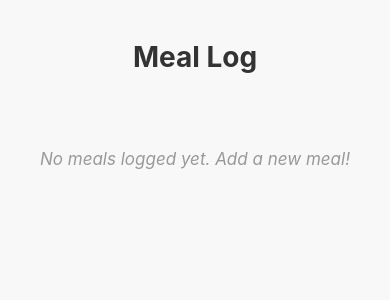
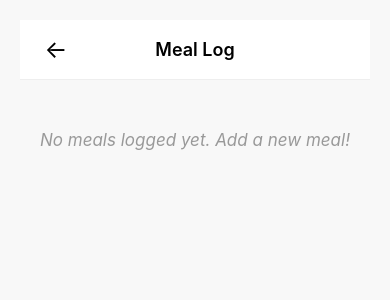
Before and after one commit to Kwaah-Jnr/Calorie-Checker, a React Native app: screen /LogScreen in a window 390 px wide. Shown: the top 300 px of the page. Built offline with nearby package versions, Linux system fonts and the light colour scheme.

Commit message:
improved the NewMealScreen and the back navigations

```diff
--- a/App.js
+++ b/App.js
@@ -4,15 +4,18 @@ import AppNavigator from './navigation/AppNavigator';
 import { StatusBar } from 'react-native';
 import { colors } from './constants/colors';
 import { MealProvider } from './context/MealContext';
+import { SafeAreaProvider } from 'react-native-safe-area-context';
 
 function App() {
   return (
+    <SafeAreaProvider>
       <MealProvider>
         <NavigationContainer>
           <StatusBar barStyle="dark-content" backgroundColor={colors.background} />
           <AppNavigator />
         </NavigationContainer>
       </MealProvider>
+    </SafeAreaProvider>
   );
 }
 
--- a/components/Header.js
+++ b/components/Header.js
@@ -1,44 +1,83 @@
 import React from 'react';
-import { View, Text, TouchableOpacity, StyleSheet } from 'react-native';
+import { View, Text, TouchableOpacity, StyleSheet, Platform } from 'react-native';
+import { SafeAreaView } from 'react-native-safe-area-context';
+import PropTypes from 'prop-types';
 import { colors } from '../constants/colors';
 import { ui } from '../constants/ui';
 
-/**
- * A reusable header component with back button and optional right action
- *
- * @param {Object} props - Component props
- * @param {string} props.title - Header title
- * @param {Function} props.onBackPress - Function to call when back button is pressed
- * @param {React.ReactNode} props.rightComponent - Optional component to render on the right side
- * @param {Object} props.style - Additional styles for the header container
- */
 const Header = ({
   title,
   onBackPress,
   rightComponent,
   style,
+  backIcon = '←',
+  variant = 'default',
 }) => {
+  const variantStyles = {
+    large: {
+      container: { height: 80 },
+      title: { fontSize: 22 },
+    },
+    transparent: {
+      container: {
+        backgroundColor: 'transparent',
+        borderBottomWidth: 0,
+      },
+    },
+  };
+
   return (
-    <View style={[styles.container, style]}>
+    <SafeAreaView edges={['top']} style={{ backgroundColor: colors.background }}>
+      <View style={[
+        styles.container,
+        variantStyles[variant]?.container,
+        style
+      ]}>
         {onBackPress ? (
-        <TouchableOpacity onPress={onBackPress} style={styles.backButton}>
-          <Text style={styles.backIcon}>←</Text>
+          <TouchableOpacity
+            onPress={onBackPress}
+            style={styles.backButton}
+            accessibilityLabel="Go back"
+            accessibilityRole="button"
+          >
+            <View style={styles.backButtonInner}>
+              <Text style={styles.backIcon}>{backIcon}</Text>
+            </View>
           </TouchableOpacity>
         ) : (
           <View style={styles.placeholder} />
         )}
 
-      <Text style={styles.title} numberOfLines={1}>
+        <Text style={[
+          styles.title,
+          variantStyles[variant]?.title
+        ]} numberOfLines={1}>
           {title}
         </Text>
 
-      {rightComponent ? (
-        rightComponent
-      ) : (
-        <View style={styles.placeholder} />
-      )}
+        <View style={styles.rightContainer}>
+          {rightComponent}
         </View>
+      </View>
+    </SafeAreaView>
   );
+};
+
+Header.propTypes = {
+  title: PropTypes.string.isRequired,
+  onBackPress: PropTypes.func,
+  rightComponent: PropTypes.node,
+  style: PropTypes.object,
+  backIcon: PropTypes.string,
+  variant: PropTypes.oneOf(['default', 'large', 'transparent']),
+};
+
+Header.defaultProps = {
+  onBackPress: null,
+  rightComponent: null,
+  style: {},
+  backIcon: '←',
+  variant: 'default',
 };
 
 const styles = StyleSheet.create({
@@ -47,15 +86,32 @@ const styles = StyleSheet.create({
     alignItems: 'center',
     justifyContent: 'space-between',
     paddingHorizontal: ui.padding,
-    paddingVertical: 15,
+    height: 60,
     backgroundColor: colors.background,
     borderBottomWidth: 1,
     borderBottomColor: colors.border,
+    ...Platform.select({
+      android: { elevation: 4 },
+      ios: {
+        shadowColor: '#000',
+        shadowOffset: { width: 0, height: 2 },
+        shadowOpacity: 0.1,
+        shadowRadius: 4,
+      },
+    }),
   },
   backButton: {
     padding: 8,
     width: 40,
     height: 40,
+    justifyContent: 'center',
+    alignItems: 'center',
+    borderRadius: 20,
+    overflow: 'hidden',
+  },
+  backButtonInner: {
+    width: '100%',
+    height: '100%',
     justifyContent: 'center',
     alignItems: 'center',
   },
@@ -69,11 +125,18 @@ const styles = StyleSheet.create({
     color: colors.text,
     flex: 1,
     textAlign: 'center',
+    marginHorizontal: 8,
   },
   placeholder: {
     width: 40,
     height: 40,
   },
+  rightContainer: {
+    width: 40,
+    height: 40,
+    justifyContent: 'center',
+    alignItems: 'flex-end',
+  },
 });
 
 export default Header;
--- a/constants/colors.js
+++ b/constants/colors.js
@@ -1,11 +1,11 @@
 export const colors = {
   background: '#ffffff',
-  text: '#111827',
+   text: '#000000',       // Header text color
+  border: '#EEEEEE',
   textSecondary: '#6b7280',
   primary: '#f59e0b',
   primaryDark: '#d97706',
   white: '#ffffff',
   gray: '#f3f4f6',
-  grayDark: '#e5e7eb',
-  border: '#d1d5db',
+  grayDark: '#e5e7eb'
 };
--- a/navigation/AppNavigator.js
+++ b/navigation/AppNavigator.js
@@ -4,7 +4,7 @@ import { createNativeStackNavigator } from '@react-navigation/native-stack';
 
 import WelcomeScreen from '../screens/WelcomeScreen';
 import GoalsScreen from '../screens/GoalsScreen';
-import CalorieDashboardScreen from '../screens/CalorieDashboardScreen';
+// import CalorieDashboardScreen from '../screens/CalorieDashboardScreen';
 import MealTrackerScreen from '../screens/MealTrackerScreen';
 import NewMealEntryScreen from '../screens/NewMealEntryScreen';
 import UserProfileScreen from '../screens/UserProfileScreen';
--- a/package.json
+++ b/package.json
@@ -19,10 +19,11 @@
     "@react-navigation/stack": "^7.4.2",
     "expo": "~53.0.20",
     "expo-status-bar": "~2.2.3",
+    "prop-types": "^15.8.1",
     "react": "19.0.0",
     "react-native": "0.79.5",
     "react-native-gesture-handler": "~2.24.0",
-    "react-native-safe-area-context": "5.4.0",
+    "react-native-safe-area-context": "^5.4.0",
     "react-native-screens": "~4.11.1"
   },
   "devDependencies": {
--- a/screens/GoalsScreen.js
+++ b/screens/GoalsScreen.js
@@ -15,18 +15,15 @@ const GoalsScreen = () => {
   return (
     <SafeAreaView style={styles.container}>
       {/* Top Bar */}
-      <View style={styles.topBar}>
-        <TouchableOpacity
-          style={styles.backButton}
-          onPress={() => navigation.goBack()}
-        >
-          <Text style={styles.backArrow}>←</Text>
-        </TouchableOpacity>
-        <Text style={styles.screenTitle}>Goals</Text>
-        <TouchableOpacity style={styles.settingsButton}>
-          <Text style={styles.settingsIcon}>⚙</Text>
-        </TouchableOpacity>
-      </View>
+      <Header
+  title="Goals"
+  onBackPress={() => navigation.goBack()}
+  rightComponent={
+    <TouchableOpacity style={styles.settingsButton}>
+      <Text style={styles.settingsIcon}>⚙</Text>
+    </TouchableOpacity>
+  }
+/>
 
       <ScrollView style={styles.content}>
         <Text style={styles.sectionHeader}>Set Your Goals</Text>
@@ -61,37 +58,7 @@ const styles = StyleSheet.create({
     flex: 1,
     backgroundColor: '#f8f9fa',
   },
-  topBar: {
-    flexDirection: 'row',
-    alignItems: 'center',
-    justifyContent: 'space-between',
-    paddingHorizontal: 20,
-    paddingVertical: 15,
-    backgroundColor: '#ffffff',
-    borderBottomWidth: 1,
-    borderBottomColor: '#e9ecef',
-    height: 60,
-  },
-  backButton: {
-    padding: 5,
-  },
-  backArrow: {
-    fontSize: 20,
-    color: '#333333',
-  },
-  screenTitle: {
-    fontSize: 18,
-    fontWeight: '600',
-    color: '#333333',
-  },
-  settingsButton: {
-    padding: 5,
-  },
-  settingsIcon: {
-    fontSize: 20,
-    color: '#666666',
-  },
-  content: {
+    content: {
     flex: 1,
     paddingHorizontal: 20,
     paddingTop: 20,
--- a/screens/LogScreen.js
+++ b/screens/LogScreen.js
@@ -1,6 +1,8 @@
 // screens/LogScreen.js (create this file if it doesn't exist)
 import React, { useState, useEffect } from 'react';
 import { View, Text, FlatList, StyleSheet } from 'react-native';
+import { Header } from '../components';
+import { colors } from '../constants/colors';
 
 const LogScreen = ({ navigation, route }) => {
   // State to hold all the logged meals
@@ -35,7 +37,10 @@ const LogScreen = ({ navigation, route }) => {
 
   return (
     <View style={styles.container}>
-      <Text style={styles.header}>Meal Log</Text>
+      <Header
+  title="Meal Log"
+  onBackPress={() => navigation.goBack()}
+/>
       {loggedMeals.length > 0 ? (
         <FlatList
           data={loggedMeals}
@@ -56,15 +61,7 @@ const styles = StyleSheet.create({
     padding: 20,
     backgroundColor: '#f8f8f8',
   },
-  header: {
-    fontSize: 28,
-    fontWeight: 'bold',
-    marginBottom: 25,
-    textAlign: 'center',
-    color: '#333',
-    marginTop: 20,
-  },
-  listContent: {
+   listContent: {
     paddingBottom: 20, // Add some padding at the bottom for scrolling
   },
   mealCard: {
--- a/screens/NewMealEntryScreen.js
+++ b/screens/NewMealEntryScreen.js
@@ -36,23 +36,37 @@ const NewMealEntryScreen = ({ navigation, route }) => {
 
   // Current time initialization
   useEffect(() => {
+  const initializeTime = () => {
     const now = new Date();
-    const hours = now.getHours().toString().padStart(2, '0');
-    const minutes = now.getMinutes().toString().padStart(2, '0');
+    const hours = String(now.getHours()).padStart(2, '0');
+    const minutes = String(now.getMinutes()).padStart(2, '0');
     setTime({ hour: hours, minute: minutes });
 
-    // Auto-detect meal type based on current time
+    // Corrected meal type detection
     const hour = now.getHours();
-    if (hour >= 5 && hour < 11) {
-      setMealName('Breakfast');
-    } else if (hour >= 11 && hour < 16) {
-      setMealName('Lunch');
-    } else if (hour >= 16 && hour < 21) {
-      setMealName('Dinner');
+    const mealTypes = [
+      { name: 'Breakfast', start: 5, end: 11 },   // 5AM-11AM
+      { name: 'Lunch', start: 12, end: 16 },       // 12PM-4PM
+      { name: 'Dinner', start: 17, end: 20 },      // 5PM-8PM
+      { name: 'Snack' }                            // Default
+    ];
+
+    const currentMeal = mealTypes.find((type) => {
+      if (type.name === 'Snack') return false; // Handle snack separately
+      return hour >= type.start && hour <= type.end;
+    }) || mealTypes[3]; // Default to Snack
+
+    // Special handling for snack time (9PM-4AM)
+    if (!currentMeal || hour >= 21 || hour <= 4) {
+      setMealName('Snack');
     } else {
-      setMealName('Snack');
+      setMealName(currentMeal.name);
     }
-  }, []);
+  };
+
+  initializeTime();
+}, []);
+
 
   // --- Time Management ---
   const incrementTime = () => {
--- a/screens/UserProfileScreen.js
+++ b/screens/UserProfileScreen.js
@@ -110,13 +110,9 @@ const UserProfileScreen = ({ navigation }) => {
   return (
     <SafeAreaView style={styles.container}>
       <Header
-        title="User Profile"
-        leftComponent={
-          <TouchableOpacity onPress={() => navigation.goBack()}>
-            <Text style={styles.backButton}>←</Text>
-          </TouchableOpacity>
-        }
-      />
+  title="User Profile"
+  onBackPress={() => navigation.goBack()}
+/>
       <ScrollView contentContainerStyle={styles.scrollContent}>
         <Text style={styles.sectionTitle}>Personal Information</Text>
 
@@ -201,12 +197,7 @@ const styles = StyleSheet.create({
     flex: 1,
     backgroundColor: colors.background,
   },
-  backButton: {
-    fontSize: 24,
-    color: colors.text,
-    paddingHorizontal: ui.padding,
-  },
-  scrollContent: {
+    scrollContent: {
     padding: ui.padding,
     paddingBottom: 100,
   },
```
Also changed, not shown: 1 other file (tests, documents, lock files or other folders). Lines whose indentation alone changed are shown as unchanged.
